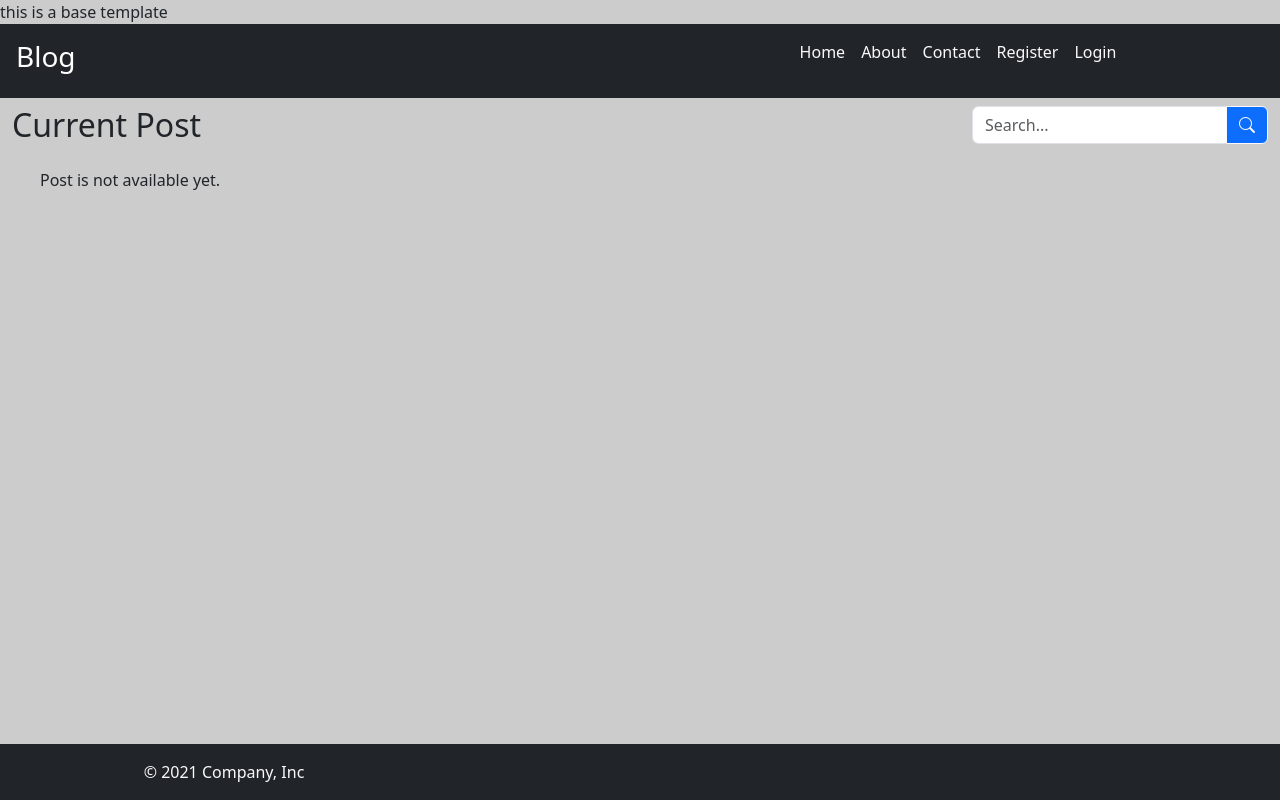
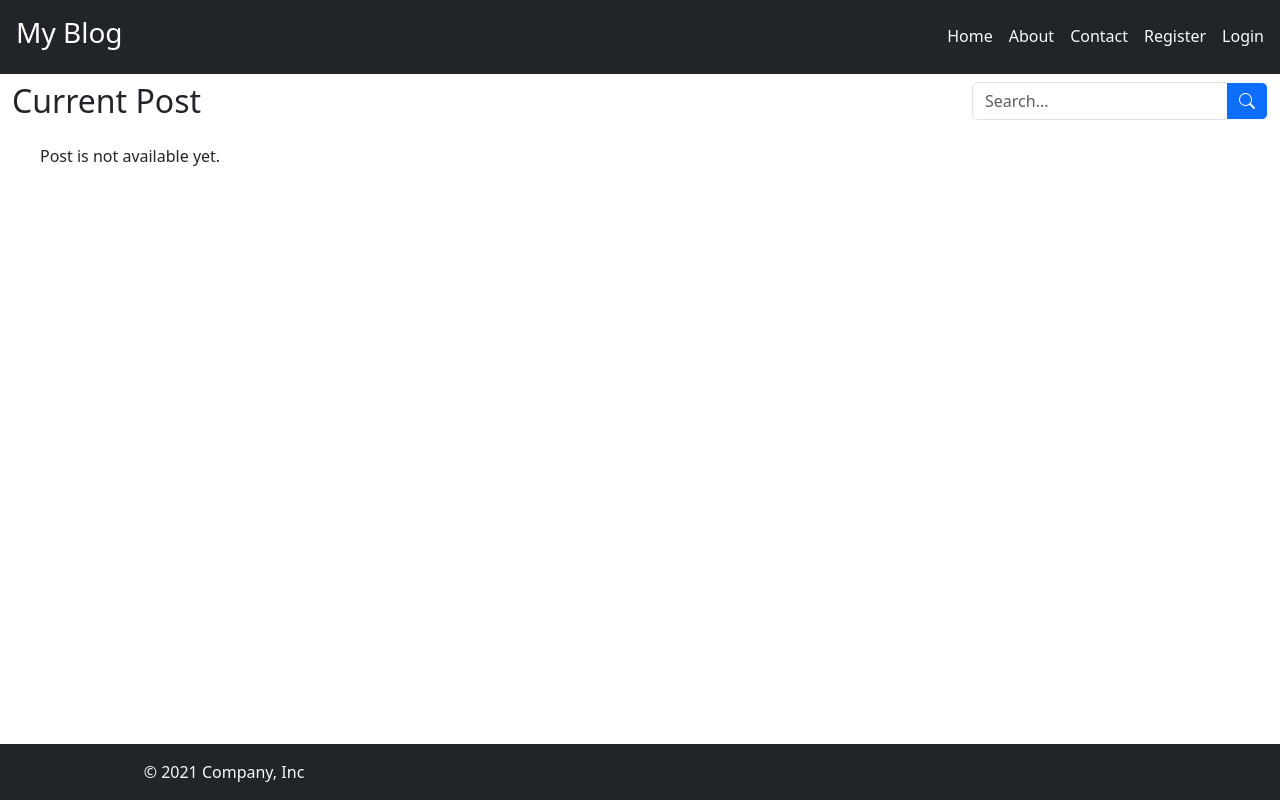
Before and after one commit to jaffer325/Blog-app, a Django app: page / in a window 1280 px wide. Run offline with Django 5.2, Linux system fonts and the light colour scheme; data that the repository does not hold is empty; some libraries are stand-ins or nearby versions.

Commit message:
feat:corrected the alignment

```diff
--- a/polls/templates/base.html
+++ b/polls/templates/base.html
@@ -1,6 +1,6 @@
 {% load static %}
 
-  this is a base template
+
 <!DOCTYPE html>
 <html lang="en">
 <head>
@@ -11,13 +11,13 @@
     <link rel="stylesheet" href="{% static 'style.css' %}">
     <link rel="stylesheet" href="https://cdn.jsdelivr.net/npm/bootstrap-icons@1.3.0/font/bootstrap-icons.css">
 </head>
-<body  class="d-flex flex-column min-vh-100" >
-    <header class="p-3 bg-dark text-white">
+<body  class="d-flex flex-column min-vh-100 p-100" >
+    <header class="p-3 bg-dark text-white sticky-top">
         <div class="row">
-            <div class="col">
-                <h3>Blog</h3>
+            <div class="col-12 justify-content-center d-flex col-md-6 justify-content-md-start">
+                <h3 class>My Blog</h3>
             </div>
-            <div class="col">
+            <div class="col-12 col-md-6 d-flex mt-2 justify-content-md-end justify-content-center ">
                 <div class="d-flex justify-content-center gap-3">
                     <a class="text-light text-decoration-none" href="{% url 'polls:index'%}">Home</a>
                     <a class="text-light text-decoration-none" href="{% url 'polls:about'%}">About</a>
@@ -35,7 +35,7 @@
     </header>
 
     <!-- Dynamic content -->
-    <main class="flex-grow-1">
+    <main class="flex-grow-1 bg-white">
         {% block content %}
         {% endblock %}
     </main>
--- a/polls/templates/index.html
+++ b/polls/templates/index.html
@@ -3,10 +3,10 @@
 {% block content %}
     <div class="container-fluid ">
             <div class="row my-2">
-                <div class="col">
+                <div class="col-6 col-lg-9">
                     <h2 >{{blog_title}}</h2>
                 </div>
-                <div class="col-3">
+                <div class="col-6 col-lg-3">
                     <div class="input-group">
                         <input type="text" class="form-control" placeholder="Search..." aria-label="Search">
                         <button class="btn btn-outline-light btn-primary " type="button" id="button-search">
@@ -19,14 +19,14 @@
                {% include "includes/error.html" %}
                 {% if page_obj %}
                     {% for post in page_obj %}
-                        <div class="col-4 mb-4">
+                        <div class="col-12 col-md-4 mb-4 shadow-sm" >
                         <div class="card h-100 w-100">
                             <div class="card-body">
                                 <div class="row">
-                                    <div class="col-md-4">
+                                    <div class="col-4 ">
                                         <img style="height:300; width:300" src="{{post.formatted_img_url}}" class="img-fluid" alt="...">
                                     </div>
-                                    <div class="col-md-8">
+                                    <div class="col-8">
                                         <h5 class="card-title">{{post.title}}</h5>
                                         <p class="card-text">{{post.content | truncatechars:50}}</p>
                                         <div class="d-flex justify-content-between">
--- a/polls/views.py
+++ b/polls/views.py
@@ -54,6 +54,7 @@ def detail(request,slug):
     try:
         post = Post.objects.get(slug=slug)
         related_posts = Post.objects.filter(Category = post.Category).exclude(pk=post.id)
+
 
     except Post.DoesNotExist:
         raise Http404("Post Does not Exist!")
```
